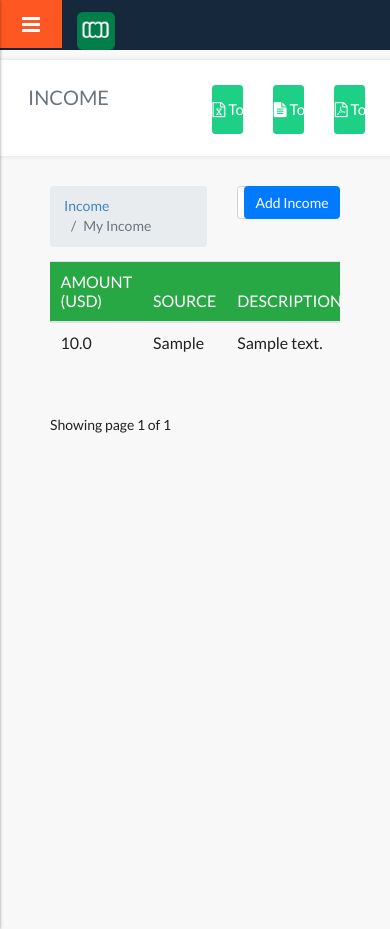
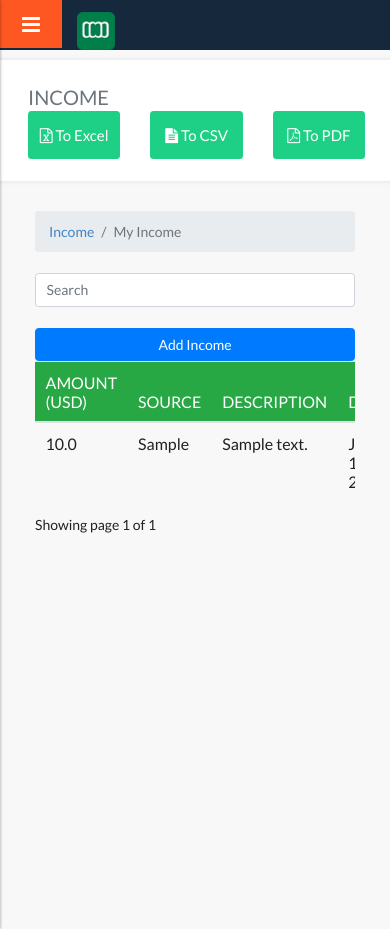
Before and after one commit to Usersive/horenincomeandexpenses, a Django app: page /income/ in a window 390 px wide. Run offline with Django 4.2, Linux system fonts and the light colour scheme; a user stored in the database is signed in; tables that the repository leaves empty hold one stand-in row (values such as "Sample post"); grey boxes marked "Sample" are stand-in pictures; some libraries are stand-ins or nearby versions.

Commit message:
to incometa

```diff
--- a/templates/income/income.html
+++ b/templates/income/income.html
@@ -1,36 +1,36 @@
-{% extends 'base.html' %}
-{% load static %}
+{% extends 'base.html'%}
+{% load static%}
 {% block content %}
 
 <div class="midde_cont">
   <div class="container-fluid">
-    <!-- Page Title and Export Buttons -->
     <div class="row column_title">
       <div class="col-md-12">
         <div class="page_title">
           <div class="row">
-            <div class="col-6">
+            <div class="col-12 col-md-6">
               <h2 class="text-muted">INCOME</h2>
             </div>
-            <div class="col-2">
-              <a href="{% url 'export_income_excel' %}" class="btn btn-compose"><i class="fa fa-file-excel-o"></i> To Excel</a>
+
+            <div class="col-4 col-md-2">
+              <a href="{% url 'export_income_excel' %}" class="btn btn-compose btn-block"><i class="fa fa-file-excel-o"></i> To Excel</a>
             </div>
-            <div class="col-2">
-              <a href="{% url 'export_income_csv' %}" class="btn btn-compose"><i class="fa fa-file-text"></i> To CSV</a>
+            <div class="col-4 col-md-2">
+              <a href="{% url 'export_income_csv' %}" class="btn btn-compose btn-block"><i class="fa fa-file-text"></i> To CSV</a>
             </div>
-            <div class="col-2">
-              <a href="{% url 'export_income_pdf' %}" class="btn btn-compose"><i class="fa fa-file-pdf-o"></i> To PDF</a>
+            <div class="col-4 col-md-2">
+              <a href="{% url 'export_income_pdf' %}" class="btn btn-compose btn-block"><i class="fa fa-file-pdf-o"></i> To PDF</a>
             </div>
           </div>
         </div>
         {% include 'includes/message.html' %}
       </div>
     </div>
+  </div>
 
-    <!-- Breadcrumb and Search/Add Buttons -->
   <div class="container">
     <div class="row">
-        <div class="col-7">
+      <div class="col-12 col-md-7">
         <nav aria-label="breadcrumb">
           <ol class="breadcrumb">
             <li class="breadcrumb-item"><a href="#">Income</a></li>
@@ -38,13 +38,13 @@
           </ol>
         </nav>
       </div>
-        <div class="col-3">
+      <div class="col-12 col-md-3 mt-2 mt-md-0">
         <div class="form-group">
-            <input type="text" class="form-control float-left" id="searchField" placeholder="Search">
+          <input type="text" class="form-control" id="searchField" placeholder="Search">
         </div>
       </div>
-        <div class="col-2">
-          <a href="{% url 'add_income' %}" class="btn btn-primary float-right">Add Income</a>
+      <div class="col-12 col-md-2 mt-2 mt-md-0">
+        <a href="{% url 'add_income' %}" class="btn btn-primary btn-block">Add Income</a>
       </div>
     </div>
   </div>
@@ -97,36 +97,26 @@
         </table>
       </div>
 
-      <!-- Pagination -->
-      <div class="pagination-container">
+
+    <div class="pagination-container" id="paginationContainer">
       <div>
         Showing page {{ page_obj.number }} of {{ page_obj.paginator.num_pages }}
       </div>
       <ul class="pagination justify-content-center">
         {% if page_obj.has_previous %}
-          <li class="page-item">
+        <li {% if page_obj.number == 1 %} class="page-item active" {% endif %}>
           <a class="page-link" href="?page=1">&laquo; 1</a>
         </li>
-          <li class="page-item">
-            <a class="page-link" href="?page={{ page_obj.previous_page_number }}">Previous</a>
-          </li>
+        <li class="page-item"><a class="page-link" href="?page={{ page_obj.previous_page_number }}">Previous</a></li>
         {% endif %}
         {% if page_obj.has_next %}
-          <li class="page-item">
-            <a class="page-link" href="?page={{ page_obj.next_page_number }}">Next</a>
-          </li>
-          <li class="page-item">
-            <a class="page-link" href="?page={{ page_obj.paginator.num_pages }}">{{ page_obj.paginator.num_pages }} &raquo;</a>
-          </li>
+        <li class="page-item"><a class="page-link" href="?page={{ page_obj.next_page_number }}">Next</a></li>
+        <li class="page-item"><a class="page-link" href="?page={{ page_obj.paginator.num_pages }}">{{ page_obj.paginator.num_pages }} &raquo;</a></li>
         {% endif %}
       </ul>
     </div>
   </div>
 </div>
-</div>
-
-
-
 
 
 
```
Lines whose indentation alone changed are shown as unchanged.
